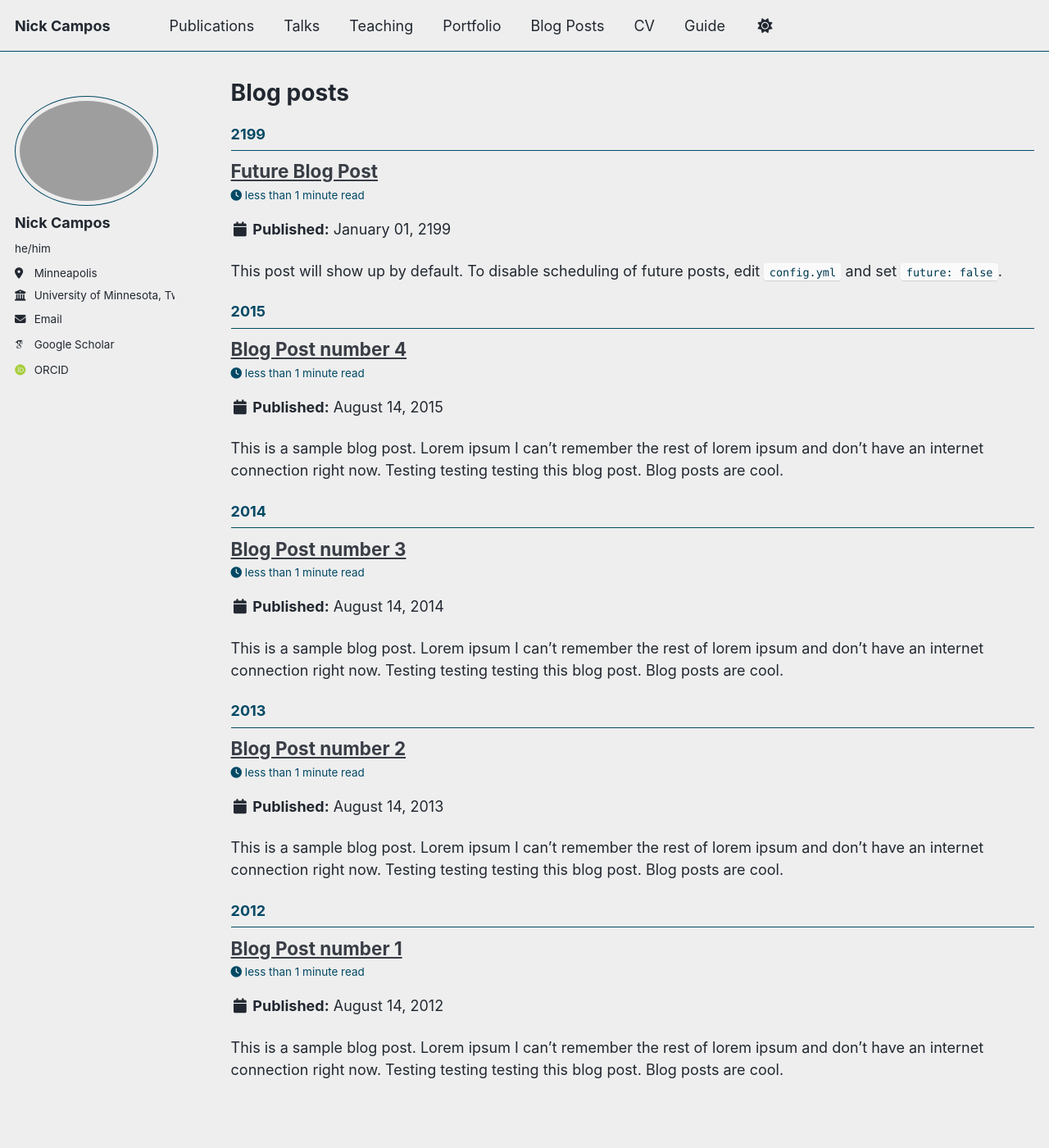
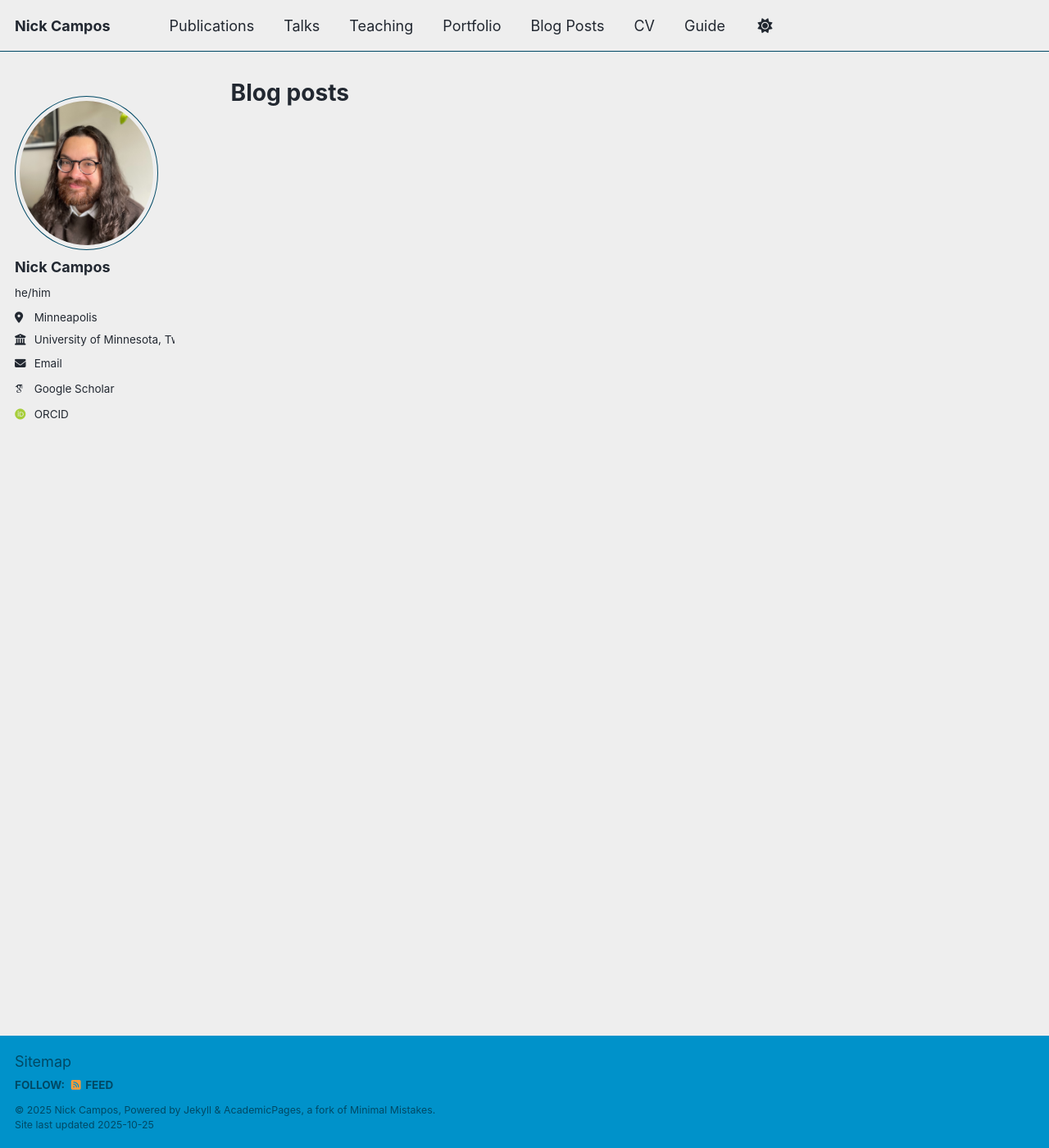
Before and after one commit to nickcampos11/nickcampos11.github.io, a Jekyll site: the page built from _pages/year-archive.html, in a window 1280 px wide and 1400 px high. Shown: the whole window at 82% size. Built offline with Jekyll 4.4.1, drawn with Linux system fonts in a browser that asks for light colours; some web fonts are replaced; a script that is not in the unit is left out.

Commit message:
Update _config.yml

```diff
--- a/_config.yml
+++ b/_config.yml
@@ -23,7 +23,7 @@ repository               : "nickcampos11/nickcampos11.github.io"
 #               Additional customization can be done by editing /_includes/author-profile.html
 author:
   # Biographic information
-  avatar           : "profile.png"
+  avatar           : "profile.jpeg"
   name             : "Nick Campos"
   pronouns         : "he/him"
   bio              : #"Short biography for the left-hand sidebar"
@@ -165,6 +165,9 @@ include:
 exclude:
   - "*.sublime-project"
   - "*.sublime-workspace"
+  - _portfolio
+  - _posts
+  - _talks
   - .asset-cache
   - .bundle
   - .github
```
